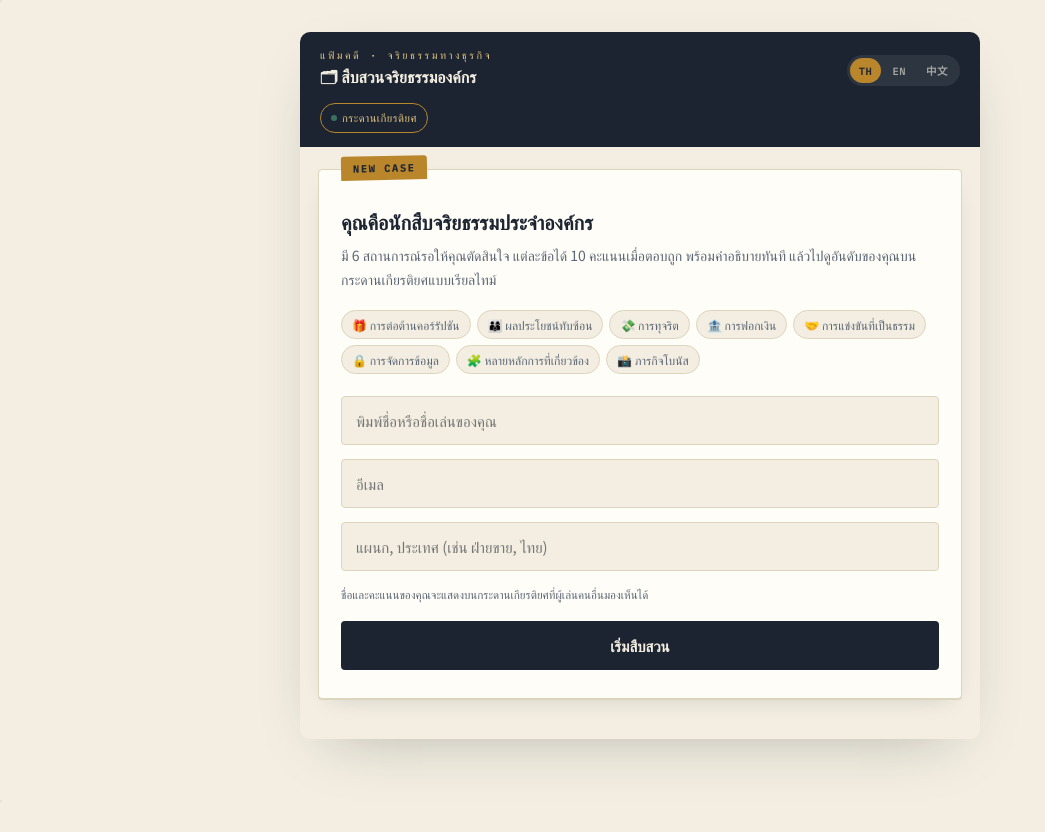
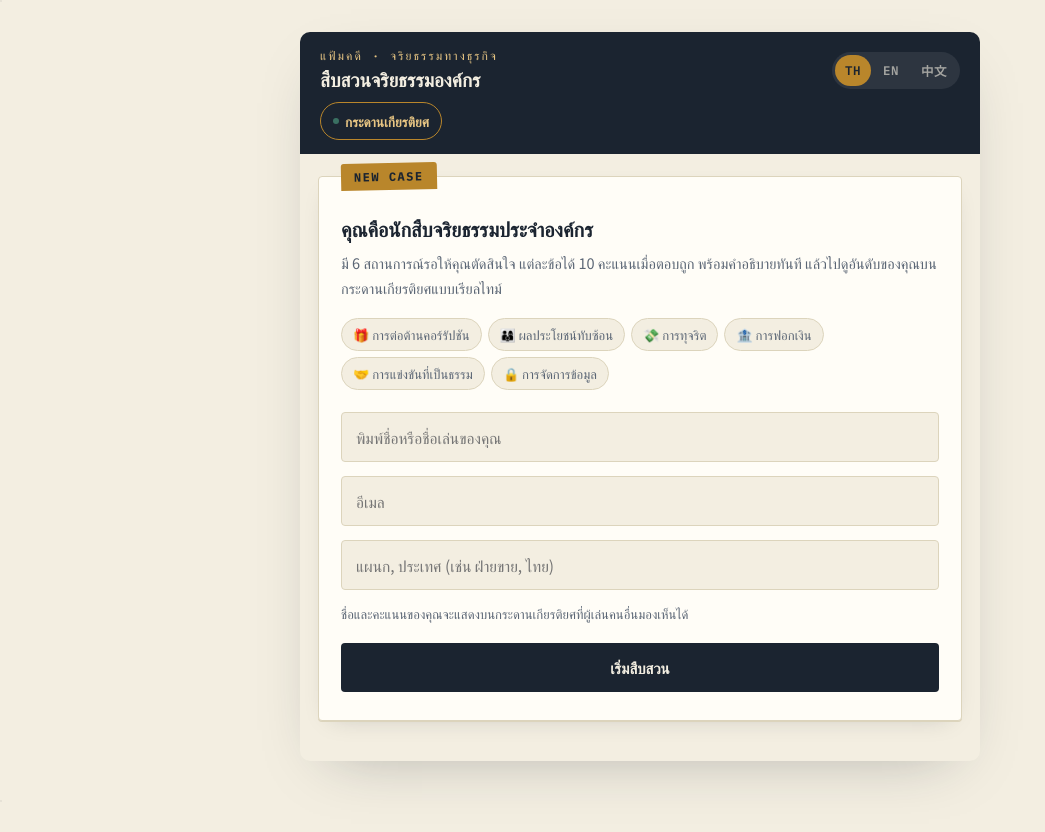
Before and after one commit to BMSustainabilityTeam/scope-detective, a plain HTML site: page business-ethics.html in a window 1280 px wide. Shown: the whole page, without its empty margins (0-1045 px from the left). Drawn offline with Linux system fonts and the light colour scheme; a web font is replaced by a local one.

Commit message:
Update font sizes and styles in business-ethics.html

```diff
--- a/business-ethics.html
+++ b/business-ethics.html
@@ -69,32 +69,31 @@
   .brand{display:flex;flex-direction:column;gap:2px;min-width:0;}
   .brand .kicker{
     font-family:var(--font-mono);
-    font-size:10.5px;
-    letter-spacing:2.5px;
+    font-size:12px;
+    letter-spacing:2px;
     color:var(--brass-light);
     text-transform:uppercase;
   }
-  .brand .title{font-size:16px;font-weight:700;white-space:nowrap;overflow:hidden;text-overflow:ellipsis;}
+  .brand .title{font-size:19px;font-weight:700;white-space:nowrap;overflow:hidden;text-overflow:ellipsis;}
   .topbar-actions{display:flex;align-items:center;gap:8px;flex-shrink:0;}
   .lang-switch{display:flex;background:rgba(255,255,255,.08);border-radius:999px;padding:3px;gap:2px;}
   .lang-btn{
-    font-family:var(--font-mono);font-size:10.5px;font-weight:600;letter-spacing:.5px;
+    font-family:var(--font-mono);font-size:12.5px;font-weight:600;letter-spacing:.5px;
     background:transparent;border:none;color:rgba(243,238,225,.6);
-    padding:5px 9px;border-radius:999px;cursor:pointer;
+    padding:6px 10px;border-radius:999px;cursor:pointer;
   }
   .lang-btn.active{background:var(--brass);color:var(--ink);}
   .lb-btn{
-    font-family:var(--font-mono);
-    font-size:11px;
-    letter-spacing:.5px;
+    font-family:var(--font-th);
+    font-size:13.5px;font-weight:600;
     background:transparent;
     border:1px solid var(--brass);
     color:var(--brass-light);
-    padding:7px 10px;
+    padding:8px 12px;
     border-radius:999px;
     cursor:pointer;
     white-space:nowrap;
-    display:flex;align-items:center;gap:5px;
+    display:flex;align-items:center;gap:6px;
     transition:background .15s ease;
   }
   .lb-btn:hover{background:rgba(185,134,43,.15);}
@@ -126,9 +125,9 @@
     background:var(--brass);
     color:var(--ink);
     font-family:var(--font-mono);
-    font-size:10.5px;
+    font-size:12px;
     letter-spacing:1.5px;
-    padding:5px 12px;
+    padding:6px 13px;
     border-radius:3px 3px 0 0;
     transform:rotate(-1.2deg);
     font-weight:700;
@@ -137,29 +136,29 @@
     font-size:20px;line-height:1.4;margin:10px 0 8px;
   }
   .intro-card p{
-    font-size:14px;line-height:1.7;color:var(--ink-soft);margin:0 0 18px;
+    font-size:14.5px;line-height:1.7;color:var(--ink-soft);margin:0 0 18px;
   }
   .case-list{display:flex;flex-wrap:wrap;gap:6px;margin-bottom:22px;}
   .case-chip{
-    font-size:12px;background:var(--paper);border:1px solid var(--paper-line);
-    padding:5px 10px;border-radius:999px;color:var(--ink-soft);
+    font-size:13px;background:var(--paper);border:1px solid var(--paper-line);
+    padding:6px 11px;border-radius:999px;color:var(--ink-soft);
   }
   .field-label{
-    font-family:var(--font-mono);font-size:10.5px;letter-spacing:1px;
+    font-family:var(--font-mono);font-size:11.5px;letter-spacing:1px;
     color:var(--ink-soft);text-transform:uppercase;margin-bottom:6px;display:block;
   }
   .field-group{margin-bottom:14px;}
   input.text-input{
     width:100%;
     font-family:var(--font-th);
-    font-size:15px;
+    font-size:15.5px;
     padding:13px 14px;
     border:1.5px solid var(--paper-line);
     border-radius:4px;
     background:var(--paper);
   }
   input.text-input:focus{outline:none;border-color:var(--brass);}
-  .privacy-note{font-size:11.5px;color:var(--ink-soft);line-height:1.6;margin:2px 0 18px;}
+  .privacy-note{font-size:13px;color:var(--ink-soft);line-height:1.6;margin:2px 0 18px;}
   .btn-primary{
     width:100%;
     background:var(--ink);
@@ -425,7 +424,7 @@
   const TRANSLATIONS = {
     th: {
       kicker: "แฟ้มคดี · จริยธรรมทางธุรกิจ",
-      title: "🗂 สืบสวนจริยธรรมองค์กร",
+      title: "สืบสวนจริยธรรมองค์กร",
       lbBtn: "กระดานเกียรติยศ",
       introTitle: "คุณคือนักสืบจริยธรรมประจำองค์กร",
       introBody: "มี 6 สถานการณ์รอให้คุณตัดสินใจ แต่ละข้อได้ 10 คะแนนเมื่อตอบถูก พร้อมคำอธิบายทันที แล้วไปดูอันดับของคุณบนกระดานเกียรติยศแบบเรียลไทม์",
@@ -465,7 +464,7 @@
     },
     en: {
       kicker: "Case File · Business Ethics",
-      title: "🗂 Corporate Ethics Investigation",
+      title: "Corporate Ethics Investigation",
       lbBtn: "Leaderboard",
       introTitle: "You are the company's ethics investigator",
       introBody: "Six scenarios are waiting for your judgment. Score 10 points for each correct answer, with an instant explanation — then check your rank on the live leaderboard.",
@@ -505,7 +504,7 @@
     },
     zh: {
       kicker: "案例档案 · 商业道德",
-      title: "🗂 企业道德调查",
+      title: "企业道德调查",
       lbBtn: "排行榜",
       introTitle: "您是企业道德调查员",
       introBody: "六个真实情境等您来判断。每答对一题得10分，并立即显示解释，之后可在实时排行榜上查看您的名次。",
@@ -1028,7 +1027,10 @@
   }
 
   function introHTML(){
-    const chips = CASES.map(c => `<span class="case-chip">${c.icon} ${esc(c.cat[state.lang])}</span>`).join('');
+    const chips = CASES
+      .filter(c => c.type !== 'multi' && c.type !== 'photo')
+      .map(c => `<span class="case-chip">${c.icon} ${esc(c.cat[state.lang])}</span>`)
+      .join('');
     return `
       <div class="intro-card">
         <div class="folder-tab">NEW CASE</div>
```
